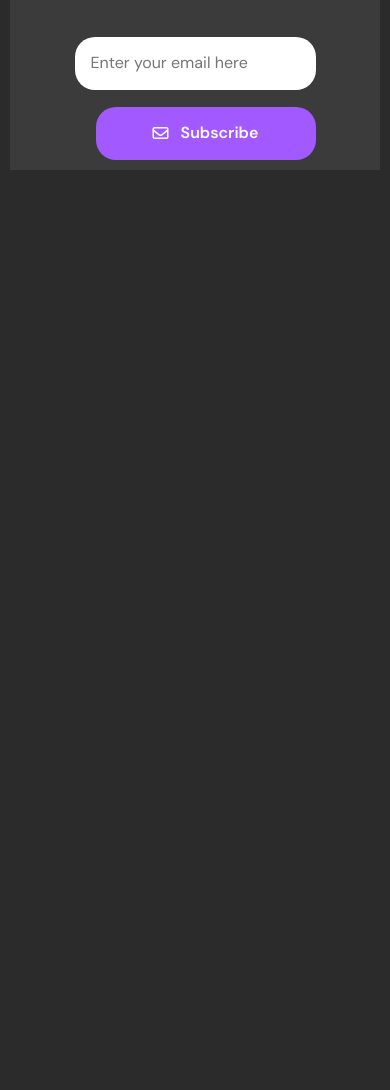
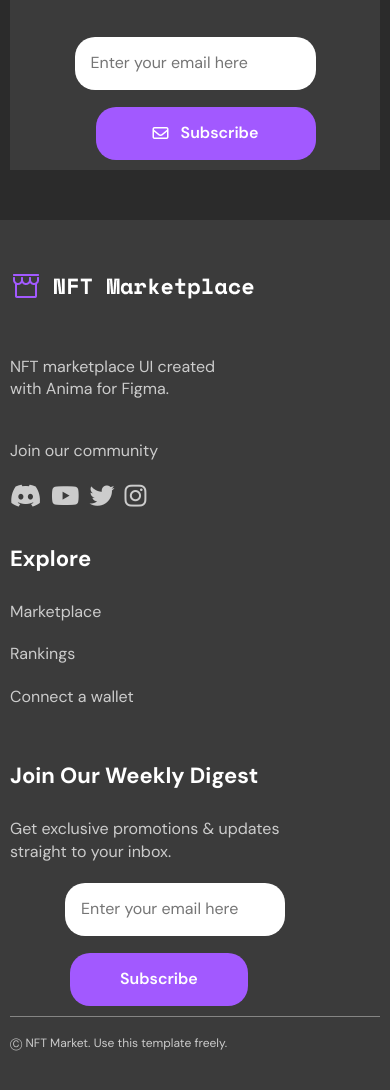
Before and after one commit to NodirbekAzamov/2oy-11dars-home-work, a plain HTML site: page index.html in a window 390 px wide. Shown: the part 6968-8058 px from the top of the page. Before the commit the page ends 7188 px from the top, so only its background shows below. Drawn offline with Linux system fonts and the light colour scheme; files whose address does not match are found by name.

Commit message:
home-work

```diff
--- a/sass/footer/style.scss
+++ b/sass/footer/style.scss
@@ -368,7 +368,13 @@ footer {
     }
 
     footer {
-        display: none;
+        .container {
+            padding: 65px 80px;
+            .footer_many {
+                display: flex;
+                flex-wrap: wrap;
+            }
+        }
     }
 }
 
@@ -441,7 +447,13 @@ footer {
     }
 
     footer {
-        display: none;
+        .container {
+            padding: 50px;
+            .footer_many {
+                display: flex;
+                flex-wrap: wrap;
+            }
+        }
     }
 }
 
@@ -513,6 +525,39 @@ footer {
         }
     }
     footer {
-        display: none;
+        .container {
+            padding: 50px 10px;
+
+            .footer_many {
+                display: flex;
+                flex-wrap: wrap;
+                gap: 30px;
+                .footer_right {
+                    padding-right: 0px;
+
+                    .footer_inp {
+                        display: flex;
+                        align-items: center;
+                        justify-content: center;
+                        position: relative;
+
+                        input {
+                            max-width: 220px;
+                            padding: 15px 35px 15px 16px;
+                        }
+
+                        button {
+                            padding: 15px 50px;
+                            position: absolute;
+                            top: 70px;
+                            left: 60px;
+                        }
+                    }
+                }
+            }
+            .footer_bg {
+                margin-top: 80px;
+            }
+        }
     }
 }
```
Also changed, not shown: sass/footer/style.css, 1 other file.
